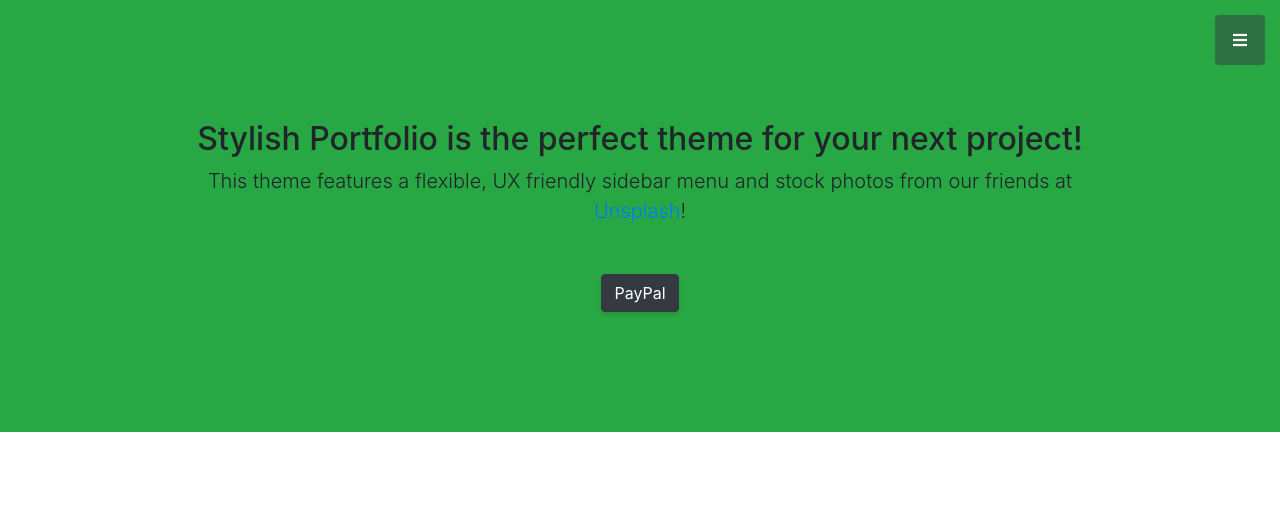
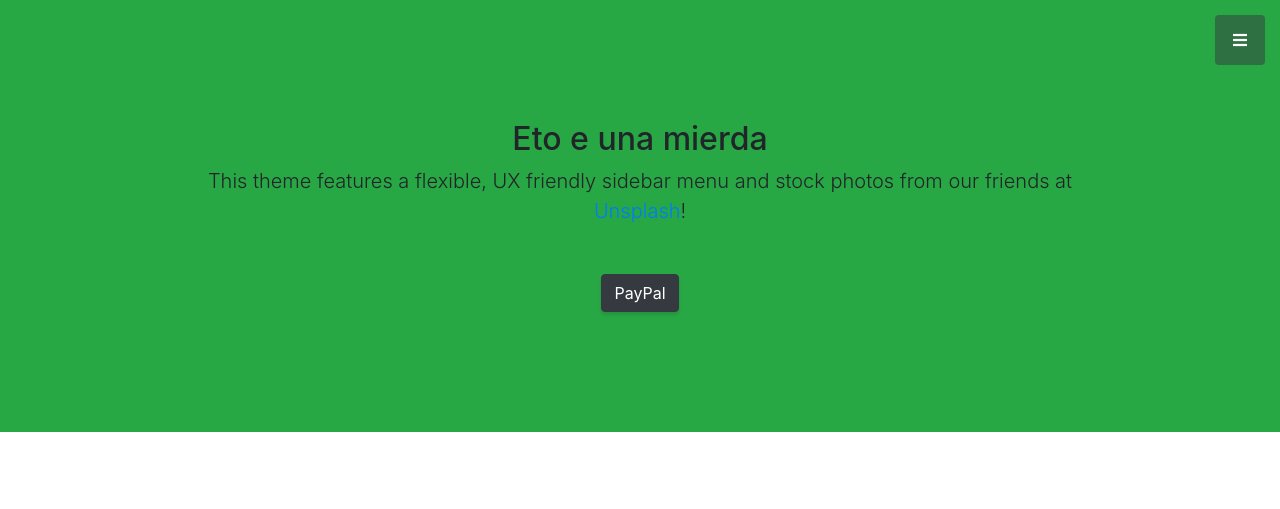
Before and after one commit to GuinnesOriginal/LibroPorCastillo, a website with bundled scripts: page vestibulo.html in a window 1280 px wide. Shown: the top 509 px of the page. Built offline with nearby package versions, Linux system fonts and the light colour scheme.

Commit message:
Update vestibulo.html

```diff
--- a/vestibulo.html
+++ b/vestibulo.html
@@ -52,7 +52,7 @@
       <div class="container text-center">
         <div class="row">
           <div class="col-lg-10 mx-auto">
-            <h2>Stylish Portfolio is the perfect theme for your next project!</h2>
+            <h2>Eto e una mierda</h2>
             <p class="lead mb-5">This theme features a flexible, UX friendly sidebar menu and stock photos from our friends at
               <a href="https://unsplash.com/">Unsplash</a>!</p>
             <a class="btn btn-dark btn-xl js-scroll-trigger" href="#services">PayPal</a>
```
